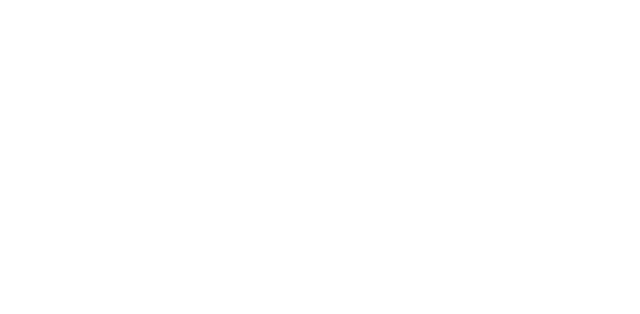
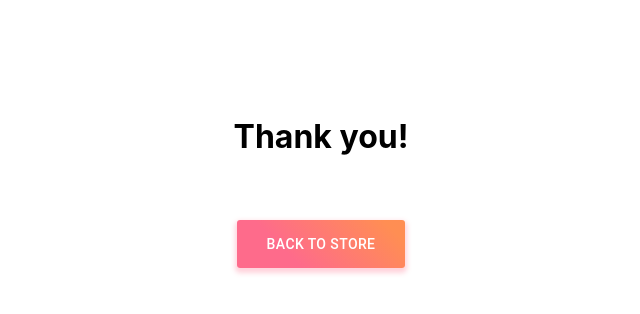
Before and after one commit to grigory-lapshin/strelka-test, a React (Create React App) app: page /thnx in a window 1280 px wide. Shown: the top 314 px of the page, without its empty margins (319-959 px from the left). Built offline with nearby package versions, Linux system fonts and the light colour scheme.

Commit message:
feat: thnx page layout

```diff
--- a/package.json
+++ b/package.json
@@ -4,6 +4,7 @@
   "private": true,
   "dependencies": {
     "@material-ui/core": "^4.1.3",
+    "@material-ui/styles": "^4.1.2",
     "react": "^16.8.6",
     "react-dom": "^16.8.6",
     "react-router-dom": "^5.0.1",
--- a/src/App.js
+++ b/src/App.js
@@ -1,6 +1,7 @@
 import React from 'react';
 import { BrowserRouter as Router, Route, Link } from 'react-router-dom';
 import './App.css';
+import { Container } from '@material-ui/core';
 import Shelf from './Pages/Shelf';
 import Cart from './Pages/Cart';
 import Checkout from './Pages/Checkout';
@@ -9,10 +10,12 @@
 function App() {
   return (
     <Router>
-      <Route path="/" exact component={Shelf} />
-      <Route path="/cart/" component={Cart} />
-      <Route path="/checkout/" component={Checkout} />
-      <Route path="/thnx/" component={Thnx} />
+      <Container maxWidth="sm">
+        <Route path="/" exact component={Shelf} />
+        <Route path="/cart/" component={Cart} />
+        <Route path="/checkout/" component={Checkout} />
+        <Route path="/thnx/" component={Thnx} />
+      </Container>
     </Router>
   );
 }
--- a/src/Pages/Thnx.js
+++ b/src/Pages/Thnx.js
@@ -1,3 +1,35 @@
 import React from 'react';
+import { styled } from '@material-ui/styles';
+import { Button, Container } from '@material-ui/core';
+import { Link } from 'react-router-dom';
 
-export default () => <></>;
+const CenteredContainer = styled(Container)({
+  padding: '6em',
+  display: 'flex',
+  flexDirection: 'column',
+  alignItems: 'center',
+});
+
+const Header = styled('h1')({
+  textAlign: 'center',
+  marginBottom: '2em',
+});
+
+const BackButton = styled(Button)({
+  background: 'linear-gradient(45deg, #FE6B8B 30%, #FF8E53 90%)',
+  border: 0,
+  borderRadius: 3,
+  boxShadow: '0 3px 5px 2px rgba(255, 105, 135, .3)',
+  color: 'white',
+  height: 48,
+  padding: '0 30px',
+});
+
+export default () => (
+  <CenteredContainer>
+    <Header>Thank you!</Header>
+    <Link to="/">
+      <BackButton>Back to store</BackButton>
+    </Link>
+  </CenteredContainer>
+);
```
